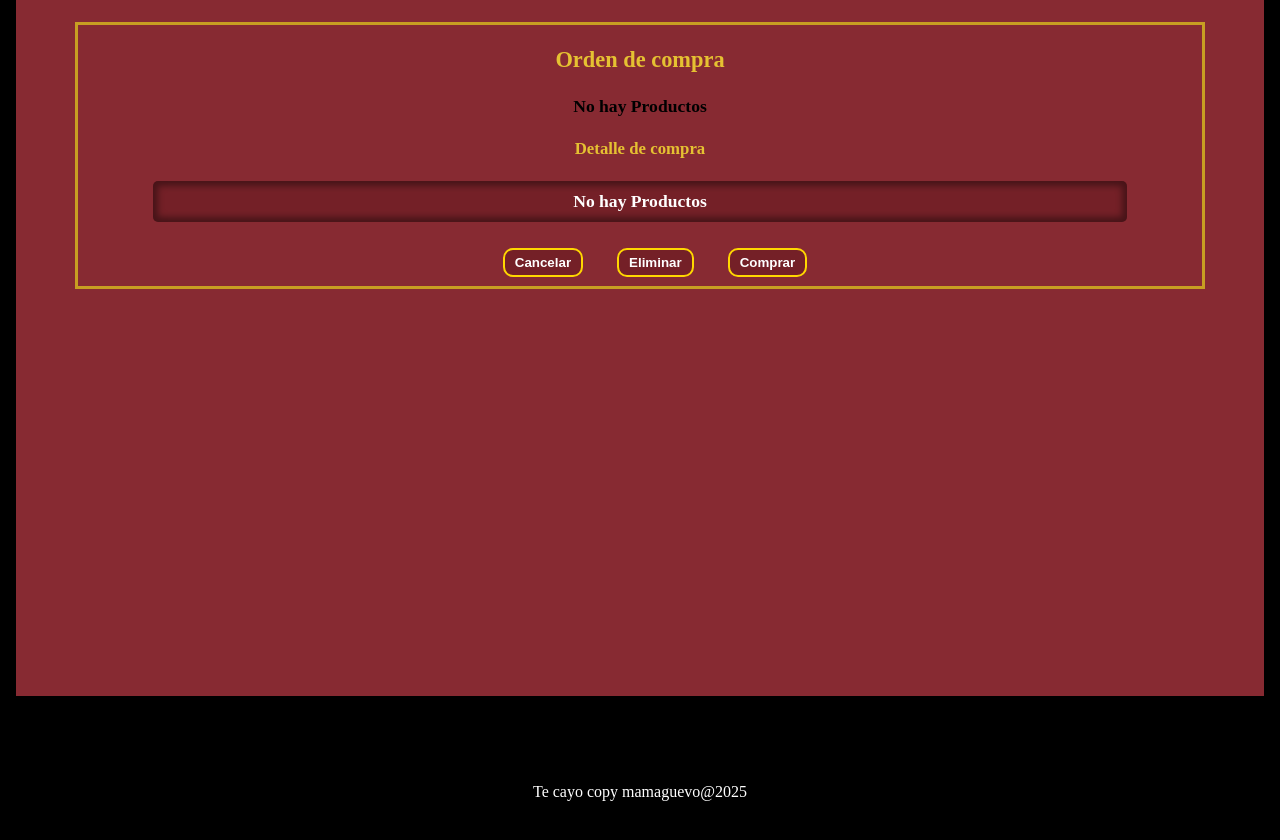
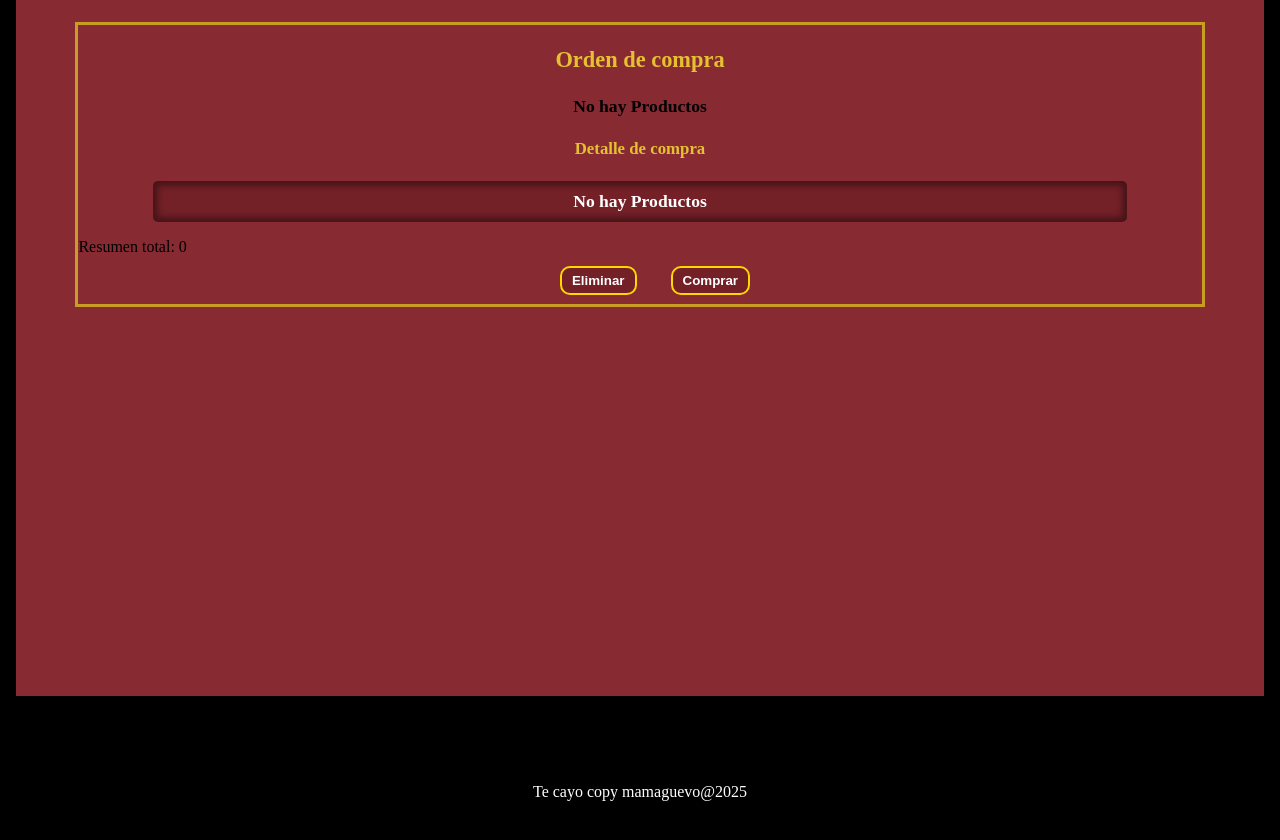
Before and after one commit to Kriiss20/Fatfood, a plain HTML site: page tabs/flash_buy.html in a window 1280 px wide. Shown: the part 88-928 px from the top of the page. Drawn offline with Linux system fonts and the light colour scheme.

Commit message:
Update flash_buy.html

```diff
--- a/tabs/flash_buy.html
+++ b/tabs/flash_buy.html
@@ -50,10 +50,13 @@
                         </div>
                     </div>
                 </div>
+                <div class="container_resumen">
+                    <label>Resumen total:</label>
+                    <label id="resumenTotal"></label>
+                </div>
 
                 <div class="container_buy--buttoms">
-                    <button>Cancelar</button>
-                    <button>Eliminar</button>
+                    <button id="button_car_eliminar">Eliminar</button>
                     <button>Comprar</button>
                 </div>
             </div>
```
